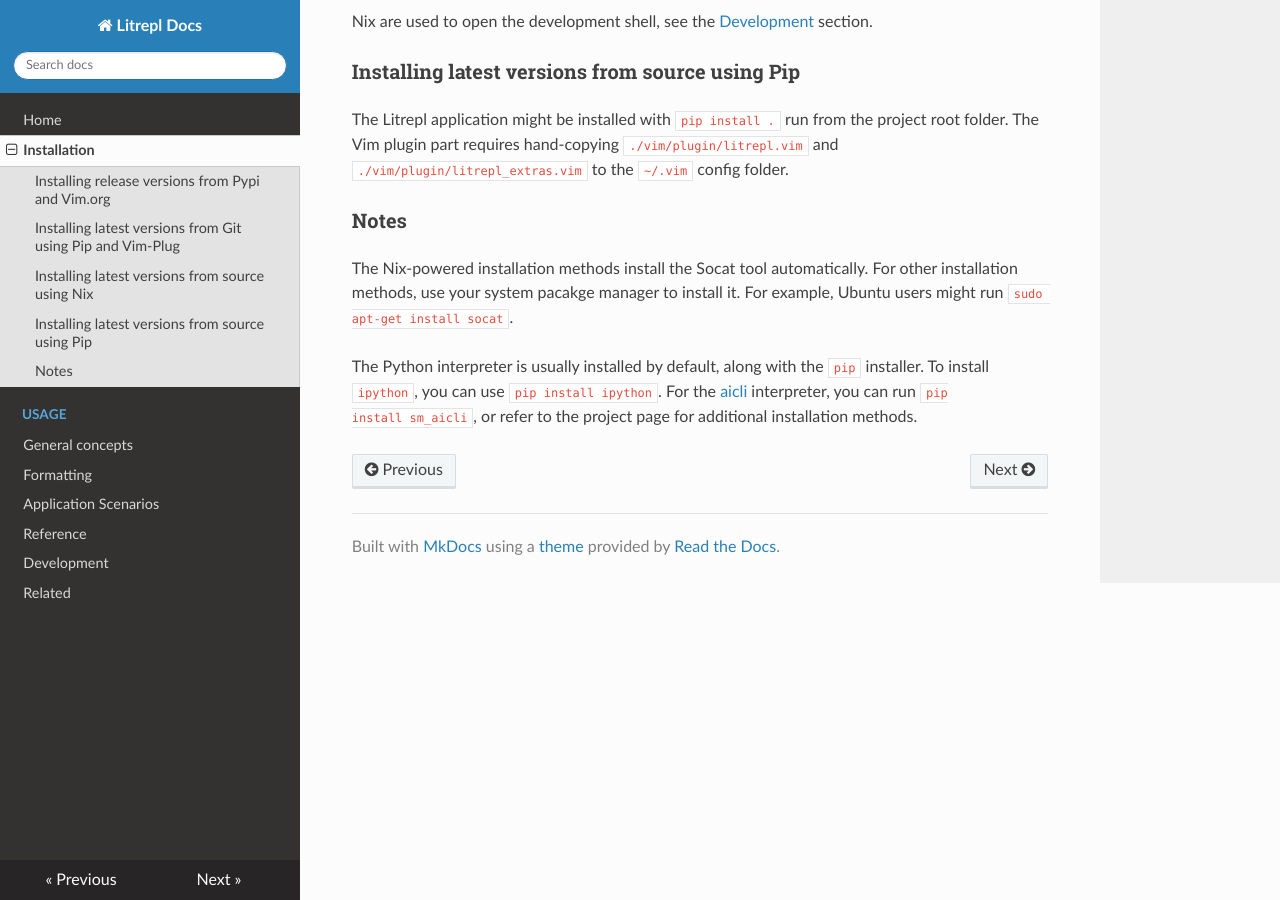
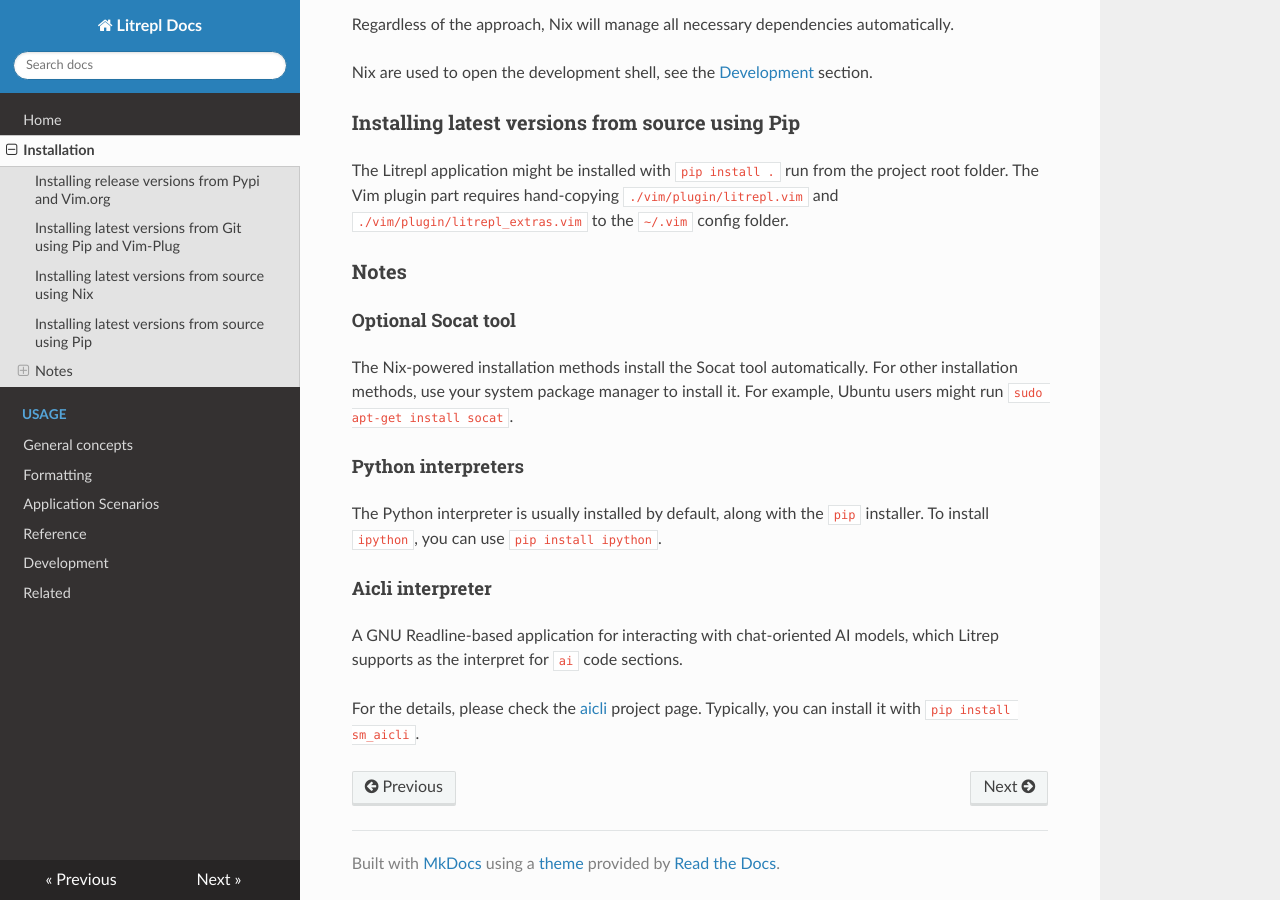
Before and after one commit to sergei-mironov/litrepl, an MkDocs documentation site: the page built from docs/installation.md, in a window 1280 px wide and 900 px high, scrolled down 1101 px. Built offline with MkDocs 1.6.1, drawn with Linux system fonts in a browser that asks for light colours; nearby versions of some CDN libraries; some of the changed text lies outside the part shown.

Commit message:
Update docs: add socat notes, add vim archive unpacking notes, fix a typo, add aicli note #4

````diff
--- a/docs/installation.md
+++ b/docs/installation.md
@@ -9,9 +9,10 @@
 ### Installing release versions from Pypi and Vim.org
 
 1. `pip install litrepl`
-2. Download the `litrepl.vim` from the vim.org
-   [script page](https://www.vim.org/scripts/script.php?script_id=6117) and put it into
-   your `~/.vim/plugin` folder.
+2. Download the latest `vim-litrepl-*.tar.gz` from the vim.org
+   [script page](https://www.vim.org/scripts/script.php?script_id=6117) and unpack it into
+   your `~/.vim` folder with  `tar -xf vim-litrepl-*.tar.gz  -C ~/.vim`
+3. Optionally, install the `socat` tool using your system package manager.
 
 
 ### Installing latest versions from Git using Pip and Vim-Plug
@@ -27,6 +28,7 @@
    Plug 'https://github.com/sergei-mironov/litrepl' , { 'rtp': 'vim' }
    ```
    Note: `rtp` sets the custom vim-plugin source directory of the plugin.
+3. Optionally, install the `socat` tool using your system package manager.
 
 
 ### Installing latest versions from source using Nix
@@ -65,12 +67,22 @@
 
 ### Notes
 
+#### Optional Socat tool
+
 The Nix-powered installation methods install the Socat tool automatically. For
-other installation methods, use your system pacakge manager to install it. For
+other installation methods, use your system package manager to install it. For
 example, Ubuntu users might run `sudo apt-get install socat`.
 
+#### Python interpreters
+
 The Python interpreter is usually installed by default, along with the `pip`
-installer. To install `ipython`, you can use `pip install ipython`. For the
-[aicli](https://github.com/sergei-mironov/aicli) interpreter, you can run `pip
-install sm_aicli`, or refer to the project page for additional installation
-methods.
+installer. To install `ipython`, you can use `pip install ipython`.
+
+#### Aicli interpreter
+
+A GNU Readline-based application for interacting with chat-oriented AI models,
+which Litrep supports as the interpret for `ai` code sections.
+
+For the details, please check the
+[aicli](https://github.com/sergei-mironov/aicli) project page. Typically, you
+can install it with `pip install sm_aicli`.
````
